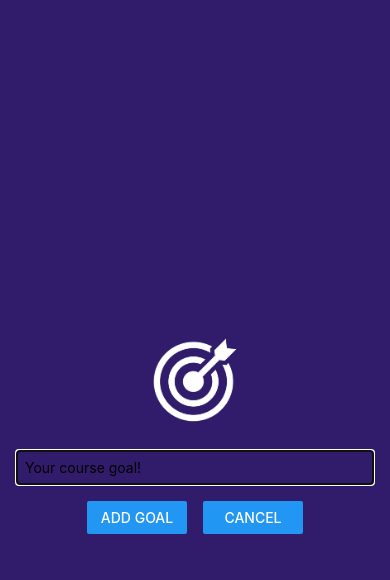
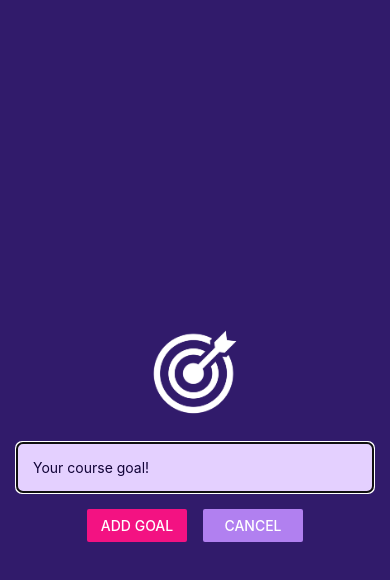
Before and after one commit to guitarlanguage/react-practical-guide-basics, a React Native app: screen / in a window 390 px wide. Both pictures are taken after a click on the button "ADD NEW GOAL". Shown: the top 580 px of the page. Built offline with nearby package versions, Linux system fonts and the light colour scheme.

Commit message:
used fragment tag and included status bar on App.js, changed background color in app.json

```diff
--- a/App.js
+++ b/App.js
@@ -1,5 +1,6 @@
 import { useState } from 'react';
 import { StyleSheet, View, FlatList, Button } from 'react-native';
+import { StatusBar } from 'expo-status-bar';
 
 import GoalItem from './components/GoalItem';
 import GoalInput from './components/GoalInput';
@@ -33,6 +34,8 @@
   }
 
   return (
+    <>
+      <StatusBar style="light" />
       <View style={styles.appContainer}>
         <Button
           title="Add New Goal"
@@ -59,6 +62,7 @@
           />
         </View>
       </View>
+    </>
   );
 }
 
--- a/app.json
+++ b/app.json
@@ -6,6 +6,7 @@
     "orientation": "portrait",
     "icon": "./assets/icon.png",
     "userInterfaceStyle": "light",
+    "backgroundColor": "#1e085a",
     "splash": {
       "image": "./assets/splash.png",
       "resizeMode": "contain",
--- a/components/GoalInput.js
+++ b/components/GoalInput.js
@@ -29,10 +29,10 @@
         />
         <View style={styles.buttonContainer}>
           <View style={styles.button}>
-            <Button title="Add Goal" onPress={addGoalHandler} />
+            <Button title="Add Goal" onPress={addGoalHandler} color="#f31282" />
           </View>
           <View style={styles.button}>
-            <Button title="Cancel" onPress={props.onCancel} />
+            <Button title="Cancel" onPress={props.onCancel} color="#b180f0" />
           </View>
         </View>
       </View>
@@ -52,9 +52,12 @@
   },
   textInput: {
     borderWidth: 1,
-    borderColor: '#cccccc',
+    borderColor: '#e4d0ff',
+    backgroundColor: '#e4d0ff',
+    color: '#120438',
+    borderRadius: 6,
     width: '100%',
-    padding: 8,
+    padding: 16
   },
   image: {
     width: 100,
```
Lines whose indentation alone changed are shown as unchanged.
